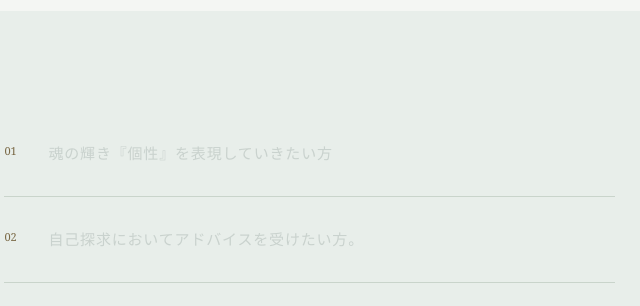
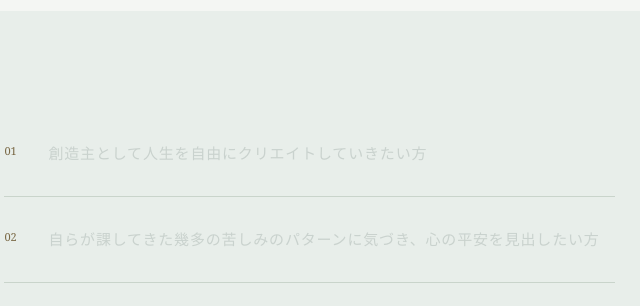
Before and after one commit to ryo84888/session, a plain HTML site: page index.html in a window 1280 px wide. Shown: the part 1900-2206 px from the top of the page, 585-1225 px from the left. Drawn offline with Linux system fonts and the light colour scheme; a web font is replaced by a local one.

Commit message:
Add files via upload

```diff
--- a/index.html
+++ b/index.html
@@ -97,8 +97,8 @@
           <span class="heading-rule" aria-hidden="true"></span>
         </div>
         <ul class="audience-list">
-          <li data-reveal><span class="item-index" aria-hidden="true">01</span><span data-ink>魂の輝き『個性』を表現していきたい方</span></li>
-          <li data-reveal><span class="item-index" aria-hidden="true">02</span><span data-ink>自己探求においてアドバイスを受けたい方。</span></li>
+          <li data-reveal><span class="item-index" aria-hidden="true">01</span><span data-ink>創造主として人生を自由にクリエイトしていきたい方</span></li>
+          <li data-reveal><span class="item-index" aria-hidden="true">02</span><span data-ink>自らが課してきた幾多の苦しみのパターンに気づき、心の平安を見出したい方</span></li>
           <li data-reveal><span class="item-index" aria-hidden="true">03</span><span data-ink>新しい時代に向けて己が輝く角度、方向性を確認したい方</span></li>
           <li data-reveal><span class="item-index" aria-hidden="true">04</span><span data-ink>魂の制限『観念、思い込み、抵抗』に気づきたい方。</span></li>
         </ul>
@@ -143,7 +143,7 @@
           </div>
           <div class="continuing-session">
             <h3 class="price__name">継続セッション｜3か月</h3>
-            <p class="price"><span class="price__amount">120,000</span><span class="price__unit">円</span><span class="price__duration">/ 全3回</span></p>
+            <p class="price"><span class="price__amount">111,111</span><span class="price__unit">円</span><span class="price__duration">/ 全3回</span></p>
             <dl class="session-details">
               <dt>回数・期間</dt><dd>月1回を目安に、3か月で全3回</dd>
               <dt>お時間</dt><dd>1回60分（最大90分）</dd>
```
